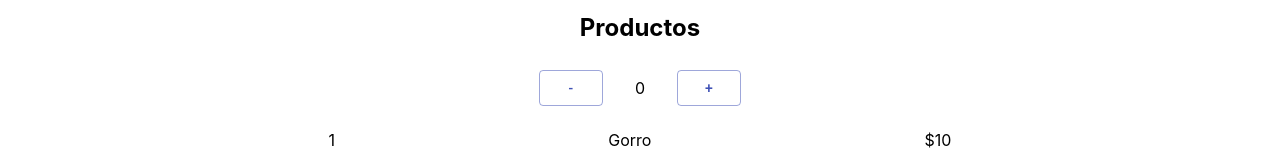
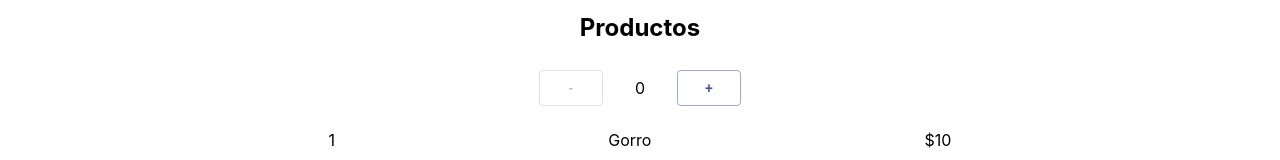
Before and after one commit to arielabaruffaldi/plantit, a React (Create React App) app: page / in a window 1280 px wide. Shown: the part 140-300 px from the top of the page. Built offline with nearby package versions, Linux system fonts and the light colour scheme.

Commit message:
agrego validacion

```diff
--- a/src/components/ItemCount.js
+++ b/src/components/ItemCount.js
@@ -17,9 +17,9 @@ const ItemCount = ({ initial = 0, min, max, onAdd }) => {
 
     return (
         <div style={{ display: 'flex', alignItems: 'center' }}>
-            <Button variant="outlined" color="primary" onClick={restar}> - </Button>
+            <Button variant="outlined" color="primary" onClick={restar} disabled={count <= min}> - </Button>
             <P> {count} </P>
-            <Button variant="outlined" color="primary" onClick={sumar}> + </Button>
+            <Button variant="outlined" color="primary" onClick={sumar} disabled={count >= max}> + </Button>
         </div>
     );
 };
```
Also changed, not shown: package.json (indentation only).
